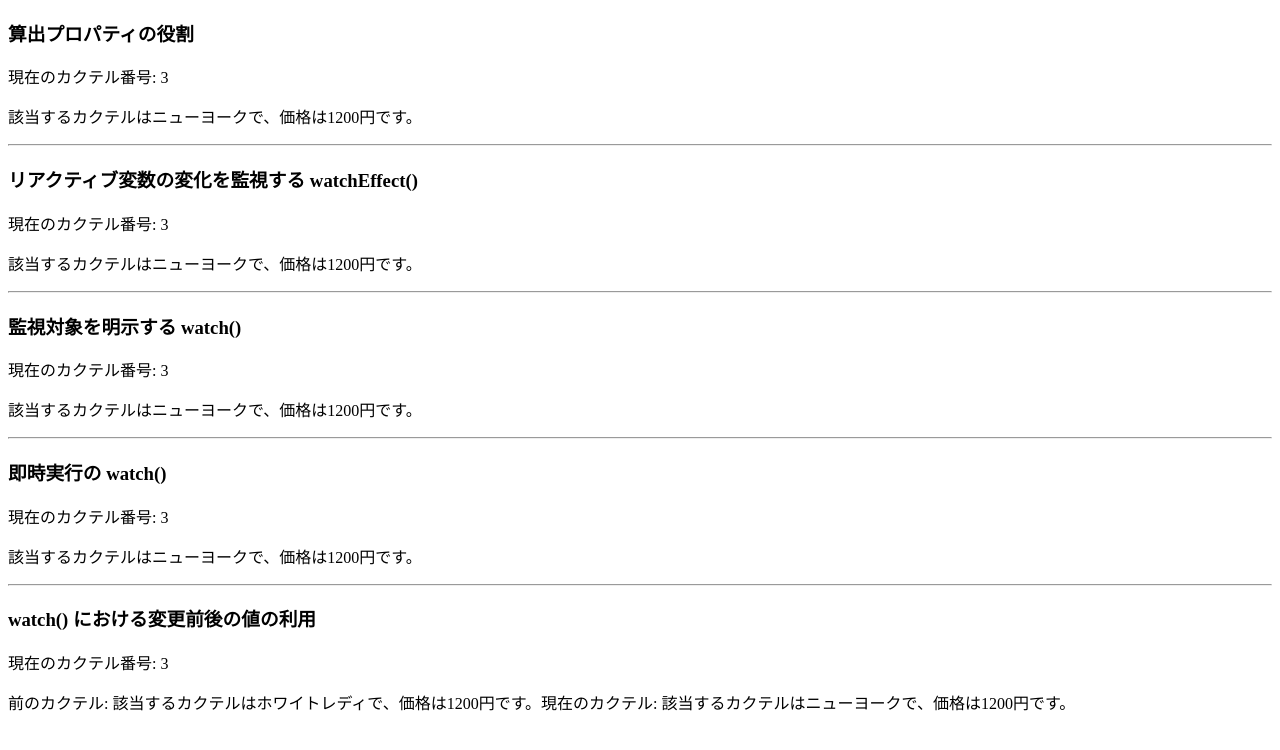
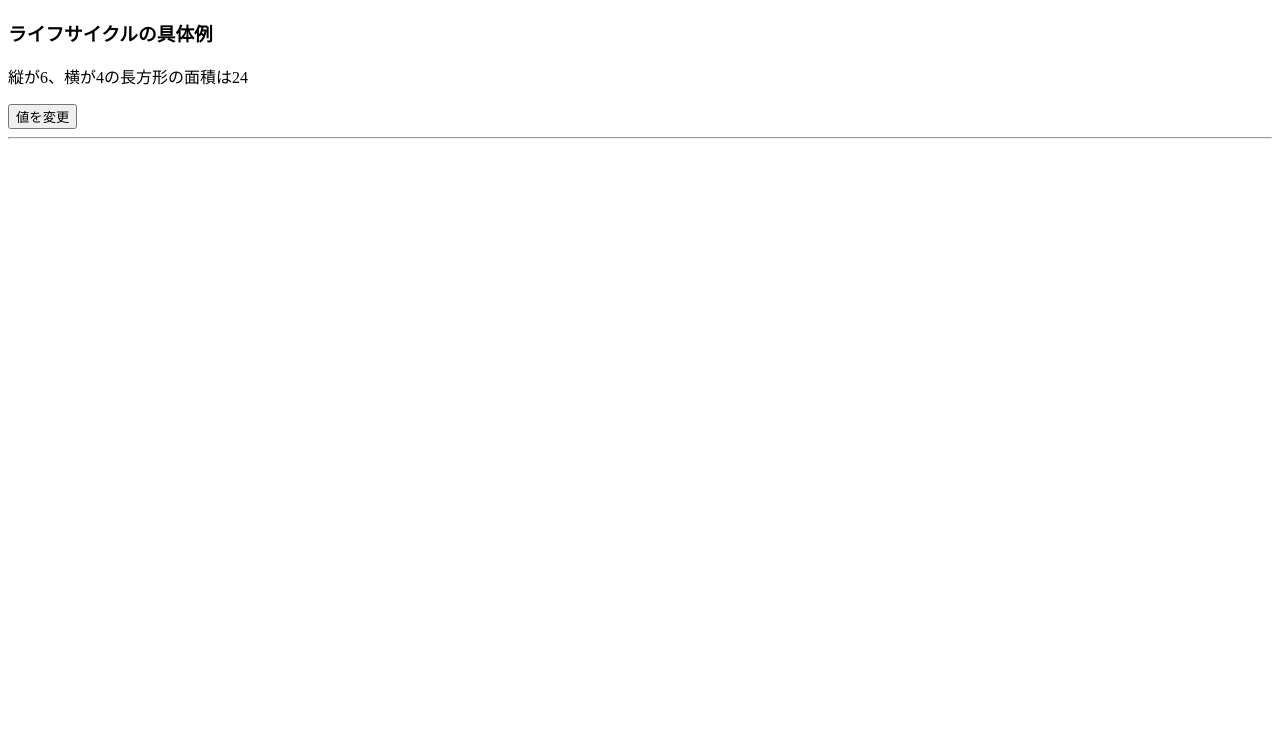
Before and after one commit to ShunyaSakamoto/lara9-vue3, a Vue app in the folder web/: page / in a window 1280 px wide. Shown: the top 750 px of the page. Built offline with nearby package versions, Linux system fonts and the light colour scheme.

Commit message:
[fix]ライフサイクルの利用

```diff
--- a/web/src/App.vue
+++ b/web/src/App.vue
@@ -1,152 +1,54 @@
 <script setup lang="ts">
-import { computed, ref, watch, watchEffect } from "vue";
+import {
+  computed,
+  ref,
+  onBeforeMount,
+  onMounted,
+  onBeforeUpdate,
+  onUpdated,
+  onRenderTracked,
+  onRenderTriggered,
+} from "vue";
+import type { DebuggerEvent } from "vue";
 
-interface Cocktail {
-  id: number;
-  name: string;
-  price: number;
-}
-
-// カクテルリストデータを用意
-const cocktailDataListInit = new Map<number, Cocktail>();
-cocktailDataListInit.set(1, { id: 1, name: "ホワイトレディ", price: 1200 });
-cocktailDataListInit.set(2, { id: 2, name: "ブルーハワイ", price: 1200 });
-cocktailDataListInit.set(3, { id: 3, name: "ニューヨーク", price: 1200 });
-cocktailDataListInit.set(4, { id: 4, name: "マティーニ", price: 1200 });
-// カクテル番号のテンプレート変数を用意
-const cocktailNo1 = ref(1);
-// カクテル番号に対応するカクテル情報の算出プロパティを用意
-const priceMsg1 = computed((): string => {
-  // カクテル番号に該当するカクテルデータを取得
-  const cocktail = cocktailDataListInit.get(cocktailNo1.value);
-  // カクテル番号に該当する情報がない場合のメッセージを用意
-  let msg = "該当カクテルはありません。";
-  // カクテル番号に該当する情報があるなら
-  if (cocktail != undefined) {
-    // カクテル番号に該当するカクテルの名前と金額を表示する文字列を生成
-    msg = `該当するカクテルは${cocktail.name}で、価格は${cocktail.price}円です。`;
-  }
-
-  // 表示文字列をリターン
-  return msg;
+const heightInit = Math.round(Math.random() * 10);
+const widthInit = Math.round(Math.random() * 10);
+const height = ref(heightInit);
+const width = ref(widthInit);
+const area = computed((): number => {
+  return height.value * width.value;
 });
-// cocktailNo1を1秒ごとに1〜4の乱数を使って変更
-setInterval((): void => {
-  cocktailNo1.value = Math.round(Math.random() * 3) + 1;
-}, 1000);
-
-// カクテル番号のテンプレート変数を用意
-const cocktailNo2 = ref(1);
-// カクテル番号に対応するカクテル情報のテンプレート変数を用意
-const priceMsg2 = ref("");
-// watchEffect2を設定
-watchEffect((): void => {
-  priceMsg2.value = getCocktailInfo(cocktailNo2.value);
+const change = (): void => {
+  height.value = Math.round(Math.random() * 10);
+  width.value = Math.round(Math.random() * 10);
+};
+onBeforeMount((): void => {
+  console.log(`beforeMount called: ${height.value} * ${width.value}`);
 });
-// cocktailNoを1秒ごとに1〜4の乱数を使って変更
-setInterval((): void => {
-  cocktailNo2.value = Math.round(Math.random() * 3) + 1;
-}, 1000);
-// カクテル番号に対応するカクテル情報を取得する関数
-function getCocktailInfo(cocktailNo: number): string {
-  const cocktailDataListInit = new Map<number, Cocktail>();
-  cocktailDataListInit.set(1, { id: 1, name: "ホワイトレディ", price: 1200 });
-  cocktailDataListInit.set(2, { id: 2, name: "ブルーハワイ", price: 1200 });
-  cocktailDataListInit.set(3, { id: 3, name: "ニューヨーク", price: 1200 });
-  cocktailDataListInit.set(4, { id: 4, name: "マティーニ", price: 1200 });
-  // カクテル番号に該当するカクテルデータを取得
-  const cocktail = cocktailDataListInit.get(cocktailNo);
-  // カクテル番号に該当する情報がない場合のメッセージを用意
-  let msg = "該当カクテルはありません。";
-  // カクテル番号に該当する情報があるなら
-  if (cocktail != undefined) {
-    // カクテル番号に該当するカクテルの名前と金額を表示する文字列を生成
-    msg = `該当するカクテルは${cocktail.name}で、価格は${cocktail.price}円です。`;
-  }
-
-  // 表示文字列をリターン
-  return msg;
-}
-
-// カクテル番号のテンプレート変数を用意
-const cocktailNo3 = ref(1);
-// カクテル番号に対応するカクテル情報のテンプレート変数を用意
-const priceMsg3 = ref("");
-watch(cocktailNo3, (): void => {
-  priceMsg3.value = getCocktailInfo(cocktailNo3.value);
+onMounted((): void => {
+  console.log(`mounted called: ${height.value} * ${width.value}`);
 });
-// cocktailNo3を1秒ごとに1〜4の乱数を使って変更
-setInterval((): void => {
-  cocktailNo3.value = Math.round(Math.random() * 3) + 1;
-}, 1000);
-
-// カクテル番号のテンプレート変数を用意
-const cocktailNo4 = ref(1);
-// カクテル番号に対応するカクテル情報のテンプレート変数を用意
-const priceMsg4 = ref("");
-watch(
-  cocktailNo4,
-  (): void => {
-    priceMsg4.value = getCocktailInfo(cocktailNo4.value);
-  },
-  { immediate: true }
-);
-// cocktailNo4を1秒ごとに1〜4の乱数を使って変更
-setInterval((): void => {
-  cocktailNo4.value = Math.round(Math.random() * 3) + 1;
-}, 1000);
-
-// カクテル番号のテンプレート変数を用意
-const cocktailNo5 = ref(1);
-// カクテル番号に対応するカクテル情報のテンプレート変数を用意
-const priceMsg5 = ref("");
-watch(cocktailNo5, (newVal: number, oldVal: number): void => {
-  // 表示用文字列を用意
-  let msg = "前のカクテル: ";
-  msg += getCocktailInfo(oldVal);
-  msg += "現在のカクテル: ";
-  msg += getCocktailInfo(newVal);
-  // 表示用ボジ列をpriceMsg4に設定
-  priceMsg5.value = msg;
+onBeforeUpdate((): void => {
+  console.log(`beforeUpdate called: ${height.value} * ${width.value}`);
 });
-// cocktailNo5を1秒ごとに1〜4の乱数を使って変更
-setInterval((): void => {
-  cocktailNo5.value = Math.round(Math.random() * 3) + 1;
-}, 5000);
+onUpdated((): void => {
+  console.log(`updated called: ${height.value} * ${width.value}`);
+});
+onRenderTracked((event: DebuggerEvent): void => {
+  console.log(`renderTracked called: ${height.value} * ${width.value}`);
+  console.log(event);
+});
+onRenderTriggered((event: DebuggerEvent): void => {
+  console.log(`RenderTriggered called: ${height.value} * ${width.value}`);
+  console.log(event);
+});
 </script>
 
 <template>
   <div>
-    <h3>算出プロパティの役割</h3>
-    <p>現在のカクテル番号: {{ cocktailNo1 }}</p>
-    <p>{{ priceMsg1 }}</p>
+    <h3>ライフサイクルの具体例</h3>
+    <p>縦が{{ height }}、横が{{ width }}の長方形の面積は{{ area }}</p>
+    <button v-on:click="change">値を変更</button>
   </div>
   <hr />
-
-  <div>
-    <h3>リアクティブ変数の変化を監視する watchEffect()</h3>
-    <p>現在のカクテル番号: {{ cocktailNo2 }}</p>
-    <p>{{ priceMsg2 }}</p>
-  </div>
-  <hr />
-
-  <div>
-    <h3>監視対象を明示する watch()</h3>
-    <p>現在のカクテル番号: {{ cocktailNo3 }}</p>
-    <p>{{ priceMsg3 }}</p>
-  </div>
-  <hr />
-
-  <div>
-    <h3>即時実行の watch()</h3>
-    <p>現在のカクテル番号: {{ cocktailNo4 }}</p>
-    <p>{{ priceMsg4 }}</p>
-  </div>
-  <hr />
-
-  <div>
-    <h3>watch() における変更前後の値の利用</h3>
-    <p>現在のカクテル番号: {{ cocktailNo5 }}</p>
-    <p>{{ priceMsg5 }}</p>
-  </div>
 </template>
```
